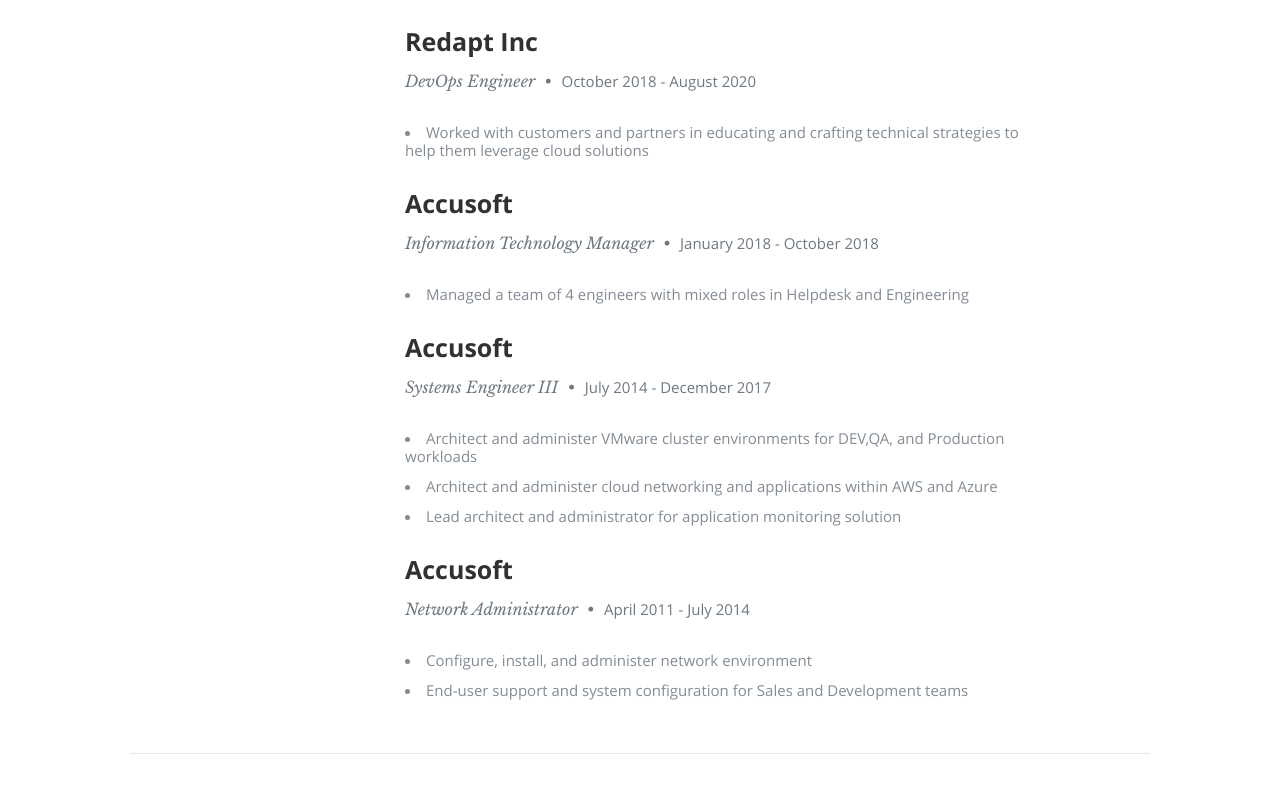
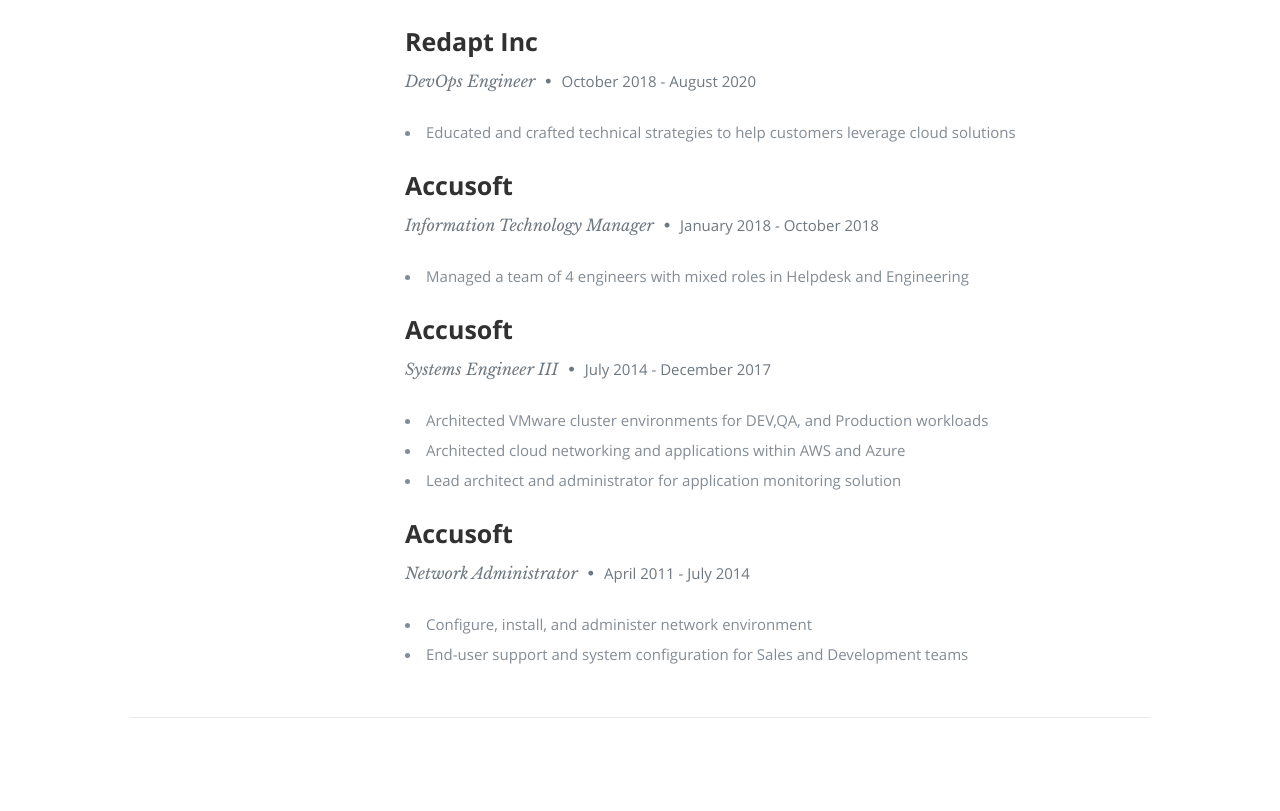
Before and after one commit to prestonr83/azure-resume, a plain HTML site: page frontend/index.html in a window 1280 px wide. Shown: the part 1830-2641 px from the top of the page. Drawn offline with nearby package versions, Linux system fonts and the light colour scheme.

Commit message:
update resume

```diff
--- a/frontend/index.html
+++ b/frontend/index.html
@@ -209,7 +209,7 @@
                   <p class="info">DevOps Engineer <span>&bull;</span> <em class="date">October 2018 - August 2020</em></p>
 
                   <p>
-                     <li>Worked with customers and partners in educating and crafting technical strategies to help them leverage cloud solutions</li>
+                     <li>Educated and crafted technical strategies to help customers leverage cloud solutions</li>
                   </p>
 
                </div>
@@ -239,8 +239,8 @@
                   <p class="info">Systems Engineer III <span>&bull;</span> <em class="date">July 2014 - December 2017</em></p>
 
                   <p>
-                  <li>Architect and administer VMware cluster environments for DEV,QA, and Production workloads</li>
-                  <li>Architect and administer cloud networking and applications within AWS and Azure</li>
+                  <li>Architected VMware cluster environments for DEV,QA, and Production workloads</li>
+                  <li>Architected cloud networking and applications within AWS and Azure</li>
                   <li>Lead architect and administrator for application monitoring solution</li>
                   </p>
 
```
